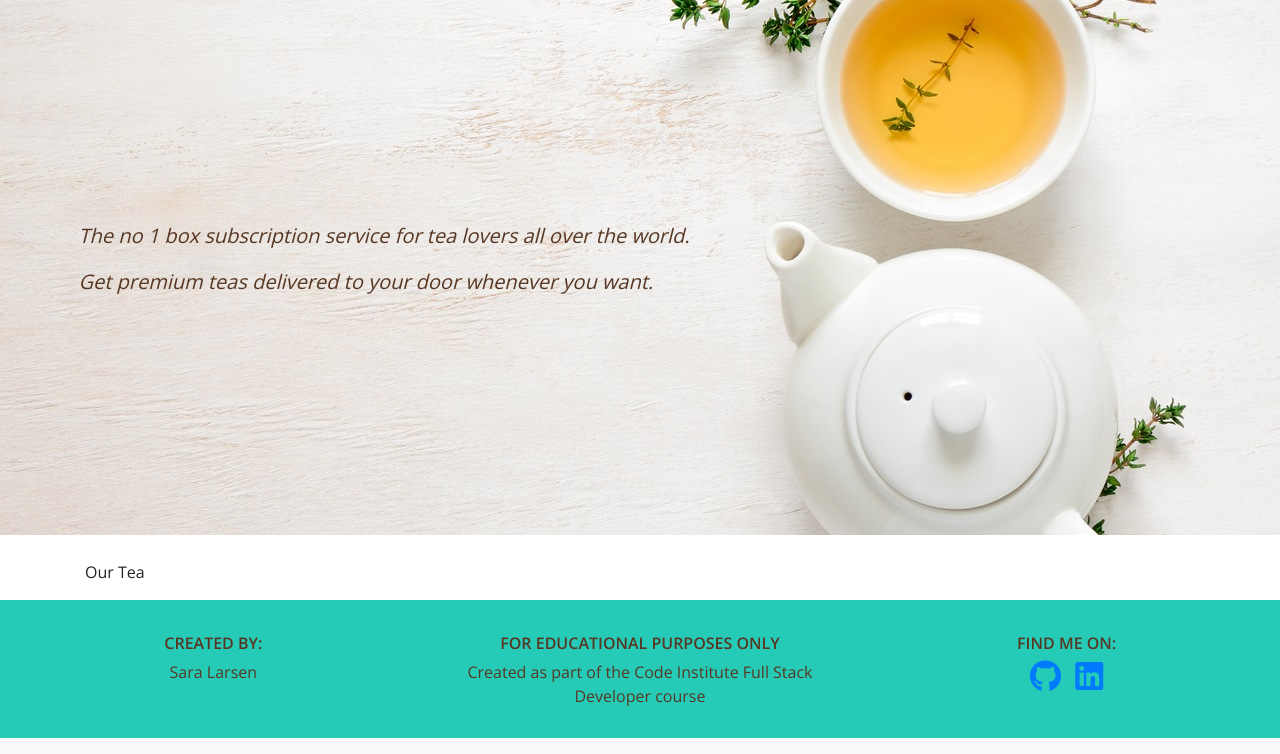
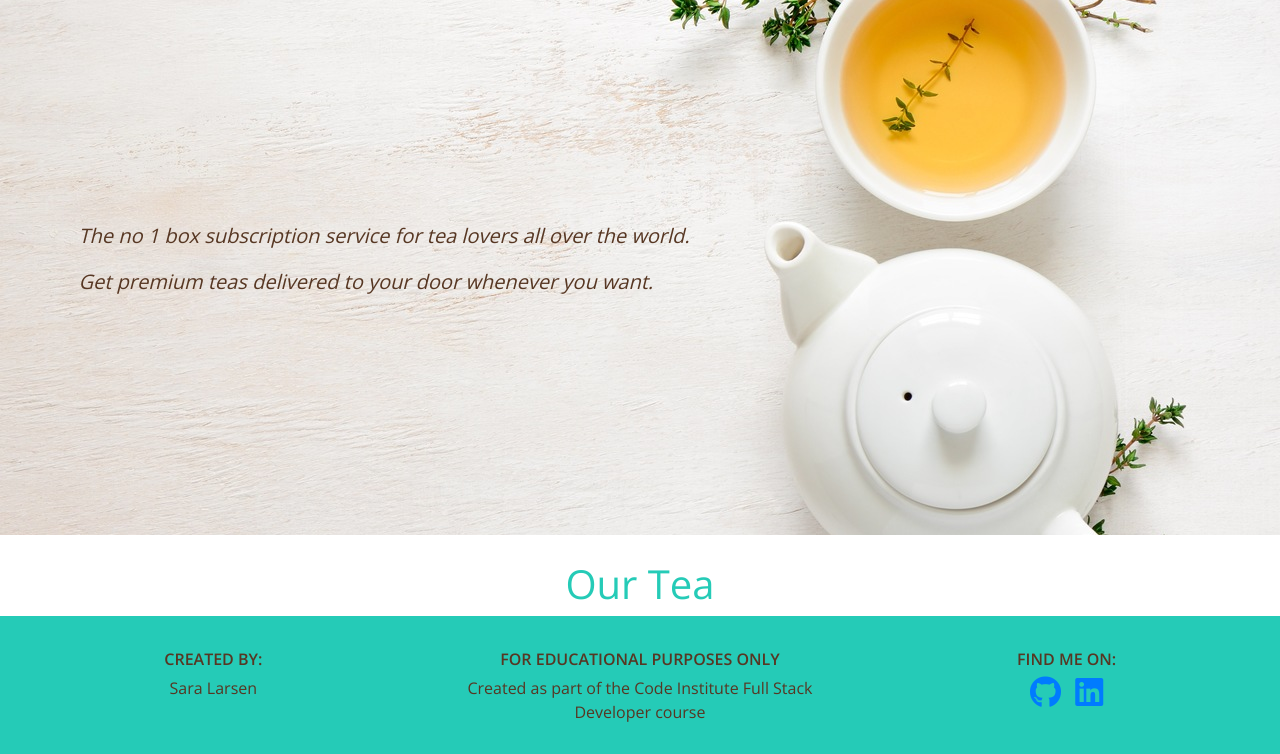
Before and after one commit to Sarani1612/truebrew, a Django app: page / in a window 1280 px wide. Shown: the part 78-832 px from the top of the page. Run offline with Django 3.2, Linux system fonts and the light colour scheme; data that the repository does not hold is empty; some libraries are stand-ins or nearby versions; some web fonts are replaced.

Commit message:
adjusted products section heading

```diff
--- a/pages/templates/index.html
+++ b/pages/templates/index.html
@@ -20,7 +20,7 @@
 </section>
 <section class="products">
     <div class="container">
-        <p>Our Tea</p>
+        <h1 class="text-center">Our Tea</h1>
         <div class="row">
             {% for product in products %}
             <div class="col-md-6 col-lg-3 mb-2">
```
